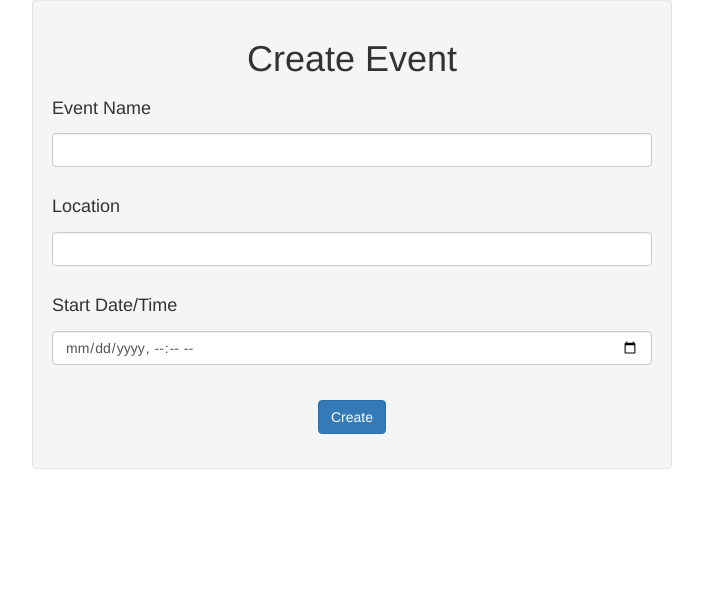
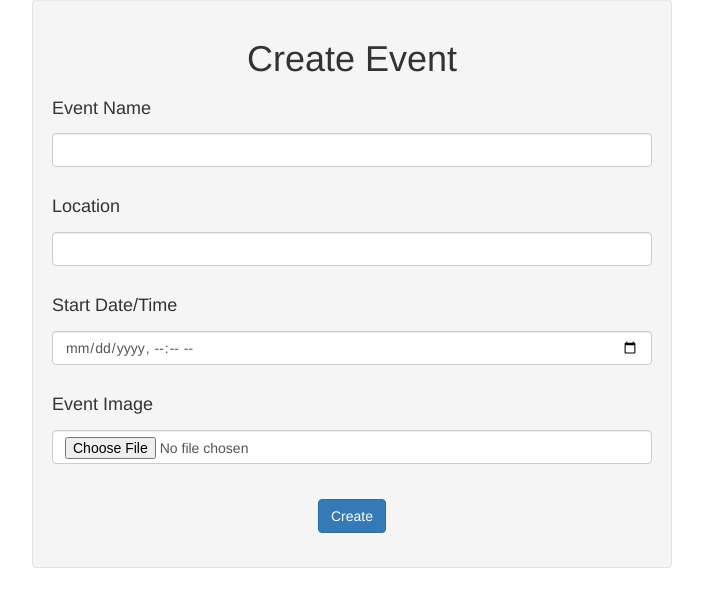
Before and after one commit to nediamond/CampusCalendar, a Django app: template templates/create_event.html in a window 1280 px wide. Shown: the part 81-688 px from the top of the page, without its empty margins (288-991 px from the left). Run offline with Django 3.2, Linux system fonts and the light colour scheme; the template is opened without the code that fills it, so the values that code supplies are empty; parts of the project's set-up code (start-up, migrations or seed data) failed here and were passed over; some libraries are stand-ins or nearby versions.

Commit message:
image upload working properly for events

```diff
--- a/campus_calendar/urls.py
+++ b/campus_calendar/urls.py
@@ -10,8 +10,8 @@ urlpatterns = [
     url(r'^login/$', views.login_page),
     url(r'^logout/$', views.logout_view),
     url(r'^(?P<campus_id>[0-9]+)/$', views.show_calendar),
-    url(r'^campus_list/', views.campus_list),
-    url(r'^my_orgs/', views.user_orgs),
+    url(r'^campus_list/$', views.campus_list),
+    url(r'^my_orgs/$', views.user_orgs),
     url(r'^(?P<org_id>[0-9]+)/create_event/$', views.create_event),
     url(r'^(?P<org_id>[0-9]+)/submit_event$', views.submit_event),
 ]
--- a/templates/create_event.html
+++ b/templates/create_event.html
@@ -30,7 +30,7 @@
     <br><br><br><br>
     <div class="container well col-sm-6 col-sm-offset-3">
         <h1 style="text-align:center">Create Event</h1>
-        <form action="/{{ org_id }}/submit_event" method="POST">
+        <form action="/{{ org_id }}/submit_event" method="POST" enctype="multipart/form-data">
                 {% csrf_token %}
                 <div class="form-group">
                     <label for="name"><h4>Event Name</h4></label>
@@ -42,6 +42,9 @@
                     <label for="datetime"><h4>Start Date/Time</h4></label>
                     <input name="datetime" type="datetime-local" class="form-control" id="datetime" required>
                     <br>
+                    <label for="graphic"><h4>Event Image</h4></label>
+                    <input name="graphic" type="file" class="form-control" id="graphic">
+                    <br>
 {#                      <br><br> * denotes a required field#}
                 </div>
                 <div class="form-group">
--- a/templates/display_calendar.html
+++ b/templates/display_calendar.html
@@ -49,7 +49,7 @@
             <th style="text-align:center">Hosted by</th>
         {% for event in events %}
             <tr>
-                <td><img src="{{ MEDIA_URL }}events/{{ event.id }}.png" style="max-width:150px;height:auto;"></td>
+                <td><img src="{{ MEDIA_URL }}{{ event.graphic.name }}" style="max-width:150px;height:auto;"></td>
                 <td>{{ event.name }}</td>
                 <td>{{ event.location }}</td>
                 <td>{{ event.datetime }}</td>
```
Also changed, not shown: campus_calendar/views.py (+15 -13 lines).
